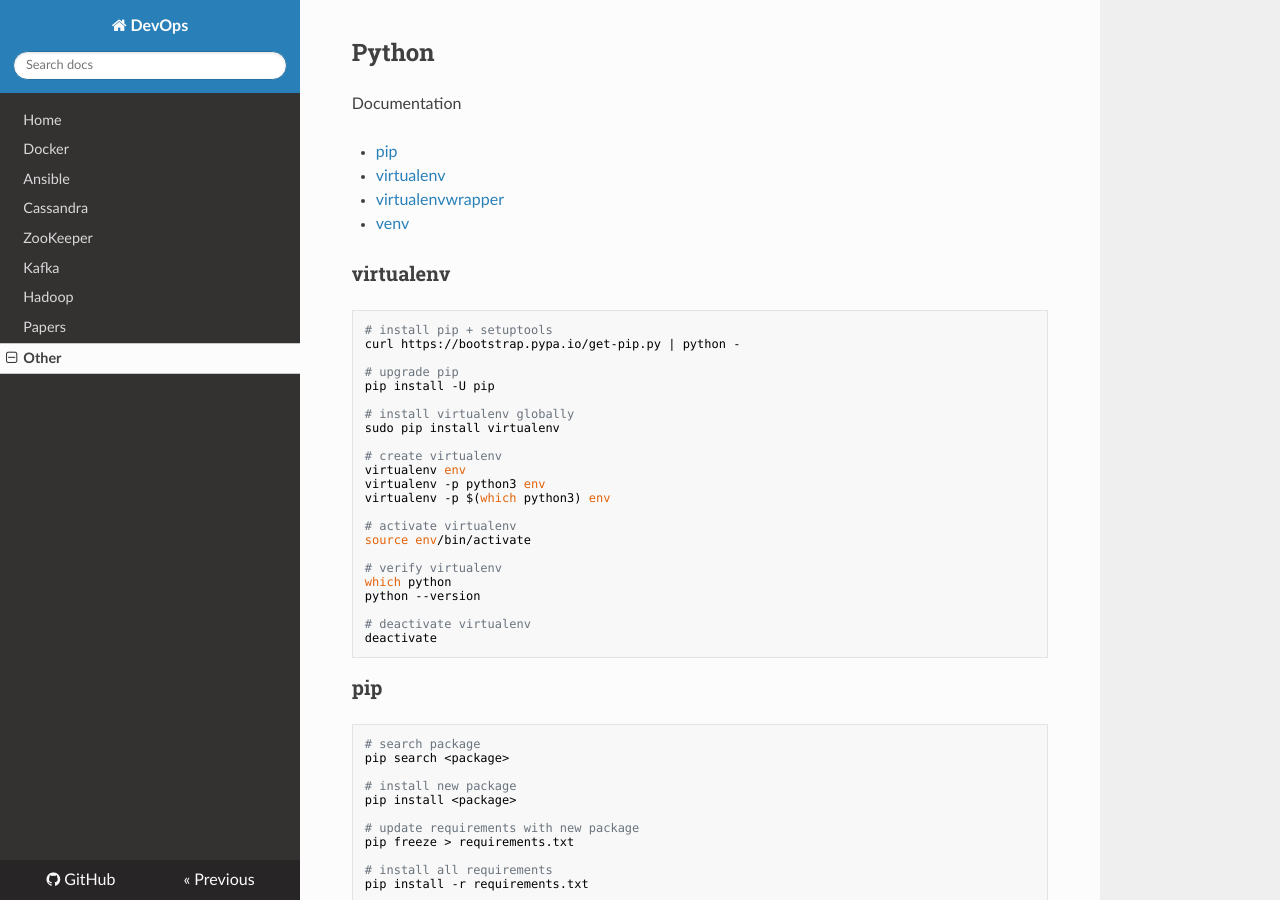
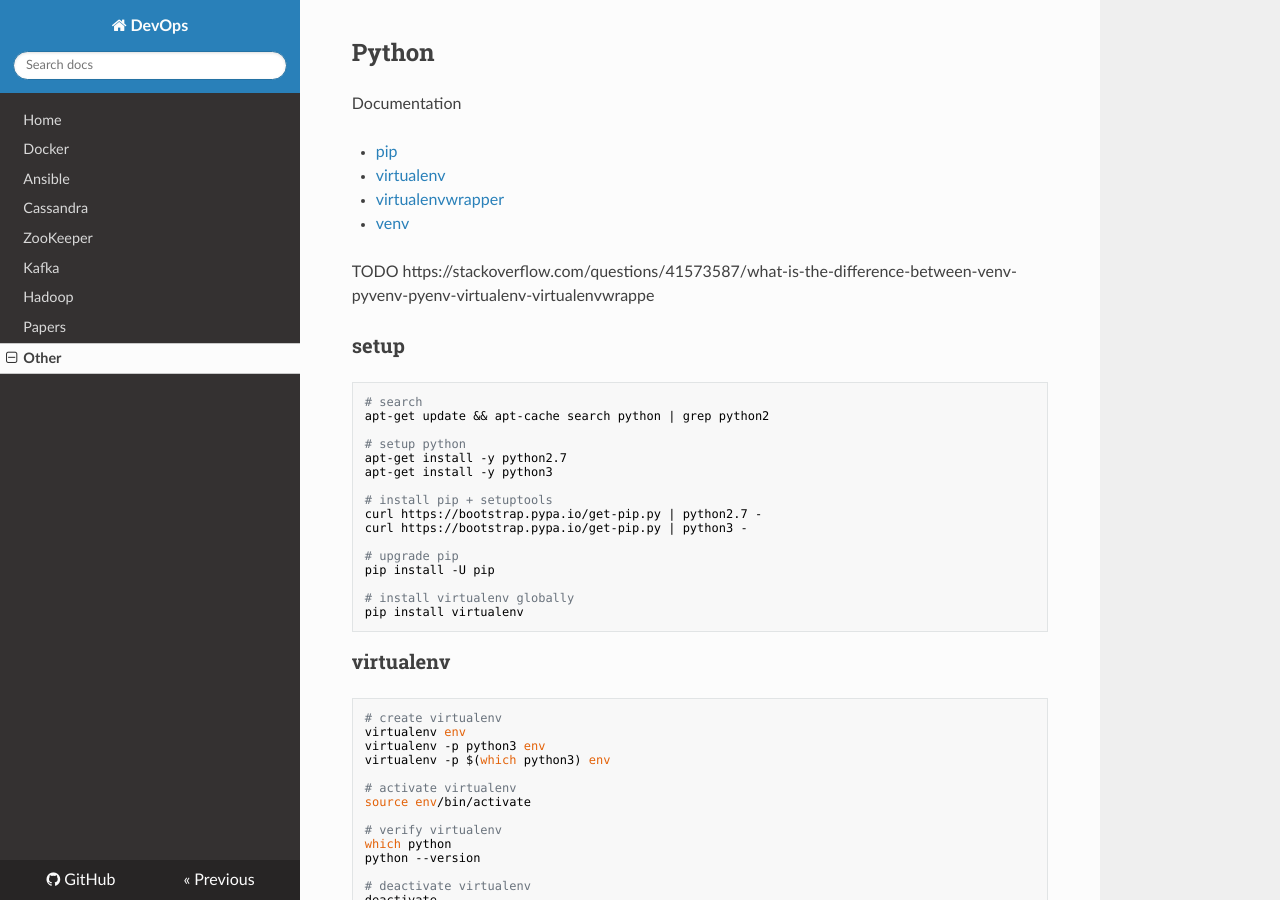
Before and after one commit to niqdev/devops, an MkDocs documentation site: the page built from docs/other.md, in a window 1280 px wide and 900 px high, scrolled down 2933 px. Built offline with MkDocs 1.6.1, drawn with Linux system fonts in a browser that asks for light colours; nearby versions of some CDN libraries; old or Windows-style settings are respelled for this version of MkDocs.

Commit message:
doc: draft python

````diff
--- a/docs/other.md
+++ b/docs/other.md
@@ -152,17 +152,30 @@ Documentation
 * [virtualenvwrapper](https://virtualenvwrapper.readthedocs.io/en/latest/index.html)
 * [venv](https://docs.python.org/3/library/venv.html)
 
-### virtualenv
+TODO https://stackoverflow.com/questions/41573587/what-is-the-difference-between-venv-pyvenv-pyenv-virtualenv-virtualenvwrappe
+
+### setup
 ```bash
+# search
+apt-get update && apt-cache search python | grep python2
+
+# setup python
+apt-get install -y python2.7
+apt-get install -y python3
+
 # install pip + setuptools
-curl https://bootstrap.pypa.io/get-pip.py | python -
+curl https://bootstrap.pypa.io/get-pip.py | python2.7 -
+curl https://bootstrap.pypa.io/get-pip.py | python3 -
 
 # upgrade pip
 pip install -U pip
 
 # install virtualenv globally
-sudo pip install virtualenv
+pip install virtualenv
+```
 
+### virtualenv
+```bash
 # create virtualenv
 virtualenv env
 virtualenv -p python3 env
````
